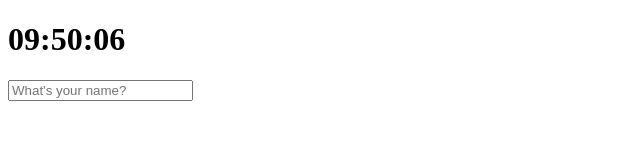
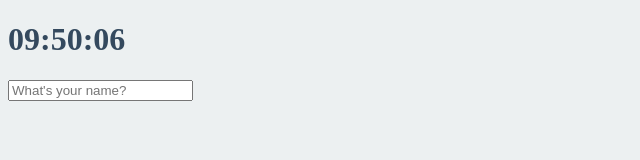
Before and after one commit to SomNIA2/Vanila-JS, a plain HTML site: page Vanila-JS-clock/index.html in a window 1280 px wide. Shown: the whole page, without its empty margins (0-640 px from the left). Drawn offline with Linux system fonts and the light colour scheme.

Commit message:
~3.3(fckfixed)

```diff
--- a/Vanila-JS-clock/style.css
+++ b/Vanila-JS-clock/style.css
@@ -0,0 +1,22 @@
+body {
+  background-color: #ecf0f1;
+}
+
+.btn {
+  cursor: pointer;
+}
+body {
+  color: #34495e;
+}
+
+.clicked {
+  color: #7f8c8d;
+}
+.form,
+.greetings {
+  display: none;
+}
+
+.showing {
+  display: block;
+}
--- a/style.css
+++ b/style.css
@@ -9,16 +9,3 @@ h1 {
   color: #34495e;
   transition: color 0.5s ease-in-out;
 }
-
-.clicked {
-  color: #7f8c7d;
-}
-
-.form,
-.greetings {
-  display: none;
-}
-
-.showing {
-  display: block;
-}
```
